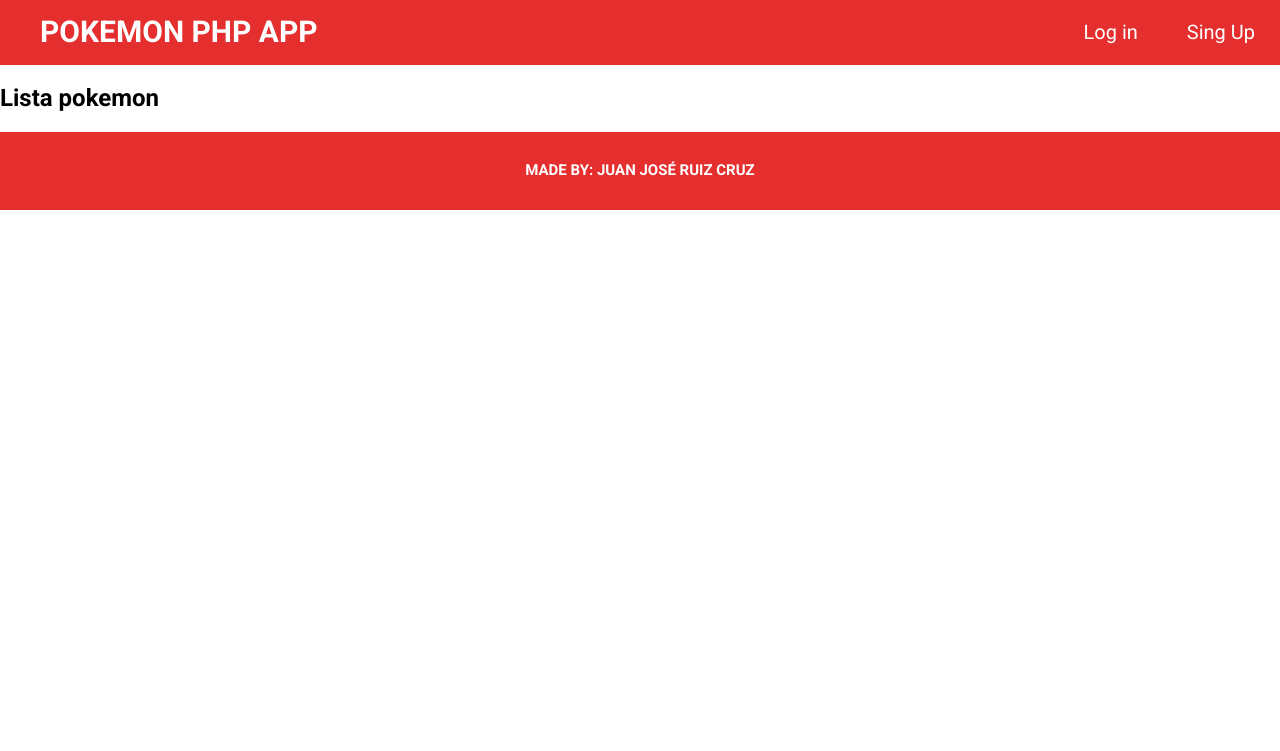
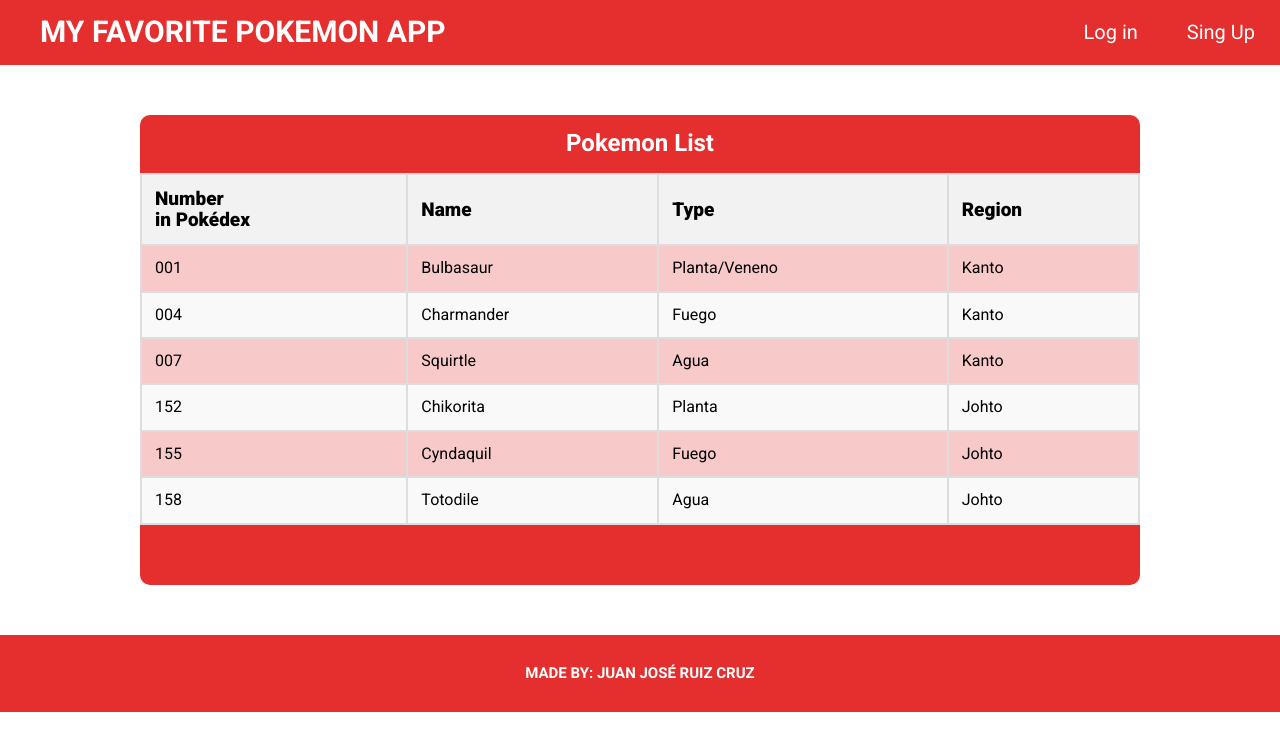
Before and after one commit to juanjo3156/PokemonWebApp, a PHP site: page /curso_php/ in a window 1280 px wide. Shown: the top 751 px of the page. Run offline with PHP 8.4, Linux system fonts and the light colour scheme; style sheets or scripts are compiled from the project's sources.

Commit message:
Adding the main table to the index

```diff
--- a/src/styles/base/_globals.scss
+++ b/src/styles/base/_globals.scss
@@ -14,3 +14,8 @@
     margin: 0;
     font-size: 3rem;
 }
+.container{
+    max-width: 100rem;
+    width: 90%;
+    margin: auto;
+}
--- a/src/styles/content/_content.scss
+++ b/src/styles/content/_content.scss
@@ -0,0 +1,48 @@
+@use 'base/variables' as v;
+
+.content{
+    margin-top: 5rem;
+    margin-bottom: 5rem;
+    &__titulo{
+        color: v.$white;
+        text-align: center;
+        background-color: v.$primary_color;
+        padding: 1.5rem;
+        border-top-right-radius: 1rem;
+        border-top-left-radius: 1rem;
+        margin: 0;
+    }
+
+}
+
+table {
+    border-collapse: collapse;
+    width: 100%;
+}
+
+th, td {
+
+    border: .2rem solid #ddd;
+    padding: 1.3rem;
+    text-align: left;
+}
+
+th {
+    font-size: 1.9rem;
+    font-weight: 900;
+    background-color: #f2f2f2;
+}
+
+tr:nth-child(even) {
+    background-color: #f9f9f9;
+}
+tr:nth-child(odd) {
+    background-color: #f7c9c9;
+}
+
+.table__bottom{
+    height: 6rem;
+    background-color: v.$primary_color;
+    border-bottom-left-radius: 1rem;
+    border-bottom-right-radius: 1rem;
+}
--- a/src/views/header.php
+++ b/src/views/header.php
@@ -13,7 +13,7 @@
 <body>
     <header class="header">
         <div class="header__icon">
-            <h1>Pokemon php App</h1>
+            <h1>My favorite Pokemon app</h1>
         </div>
         <div class="header__bar">
             <nav class="navigation">
--- a/src/views/index.view.php
+++ b/src/views/index.view.php
@@ -1,7 +1,59 @@
 <?php require('header.php'); ?>
 
-    <div class="contenedor">
-        <h2 class="titulo">Lista pokemon</h2>
+    <div class="container content">
+
+        <h2 class="content__titulo">Pokemon List</h2>
+        <table>
+      <thead>
+        <tr>
+          <th>
+            Number<br>in Pokédex</th>
+          <th>Name</th>
+          <th>Type</th>
+          <th>Region</th>
+        </tr>
+      </thead>
+      <tbody>
+        <tr>
+          <td>001</td>
+          <td>Bulbasaur</td>
+          <td>Planta/Veneno</td>
+          <td>Kanto</td>
+        </tr>
+        <tr>
+          <td>004</td>
+          <td>Charmander</td>
+          <td>Fuego</td>
+          <td>Kanto</td>
+        </tr>
+        <tr>
+          <td>007</td>
+          <td>Squirtle</td>
+          <td>Agua</td>
+          <td>Kanto</td>
+        </tr>
+        <tr>
+          <td>152</td>
+          <td>Chikorita</td>
+          <td>Planta</td>
+          <td>Johto</td>
+        </tr>
+        <tr>
+          <td>155</td>
+          <td>Cyndaquil</td>
+          <td>Fuego</td>
+          <td>Johto</td>
+        </tr>
+        <tr>
+          <td>158</td>
+          <td>Totodile</td>
+          <td>Agua</td>
+          <td>Johto</td>
+        </tr>
+      </tbody>
+    </table>
+
+    <div class="table__bottom"></div>
     </div>
 
 <?php require('footer.php'); ?>
```
